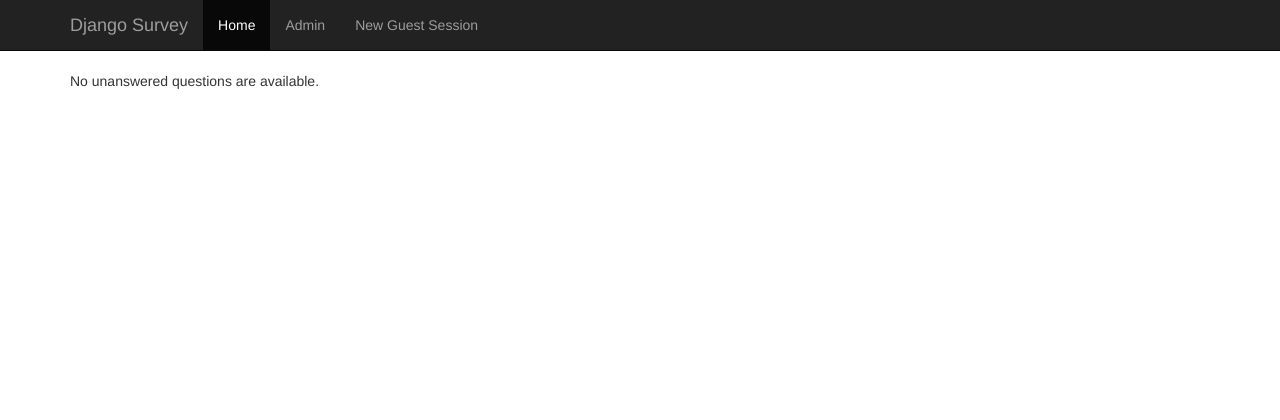
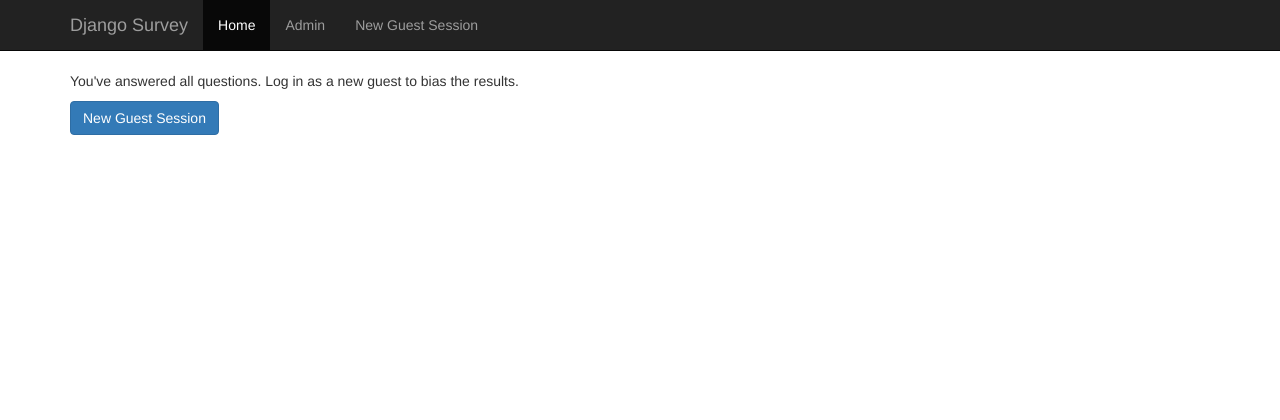
Before and after one commit to tonysyu/djangosurvey, a Django app: page /polls/ in a window 1280 px wide. Shown: the top 420 px of the page. Run offline with Django 3.2, Linux system fonts and the light colour scheme; a user stored in the database is signed in; tables that the repository leaves empty hold one stand-in row (values such as "Sample post"); parts of the project's set-up code (start-up, migrations or seed data) failed here and were passed over; some libraries are stand-ins or nearby versions.

Commit message:
Link to suggested actions when no questions are available

```diff
--- a/polls/templates/polls/index.html
+++ b/polls/templates/polls/index.html
@@ -24,7 +24,23 @@
                 <strong>Warning!</strong> {{ error_message }}
             </div>
         {% endif %}
+    {% elif all_answered %}
+        <p>
+            You've answered all questions.
+            Log in as a new guest to bias the results.
+        </p>
+        <div class="btn-group">
+            <a href="{% url 'polls:new_guest_session' %}"
+               class="btn btn-primary">
+                New Guest Session
+            </a>
+        </div>
     {% else %}
-        <p>No unanswered questions are available.</p>
+        <p>
+            No questions defined. Add new questions in
+            <a href="{% url 'admin:index' %}">
+                Survey Admin page
+            </a>.
+        </p>
     {% endif %}
 {% endblock %}
--- a/polls/views.py
+++ b/polls/views.py
@@ -9,7 +9,10 @@ from .utils import random_question
 
 @allow_lazy_user
 def index(request):
-    context = {'question': random_question(request.user)}
+    question = random_question(request.user)
+    context = {'question': question, 'all_answered': False}
+    if question is None:
+        context['all_answered'] = Question.objects.all().count() > 0
     return render(request, 'polls/index.html', context)
 
 
```
Also changed, not shown: polls/test_views.py (+5 -5 lines).
